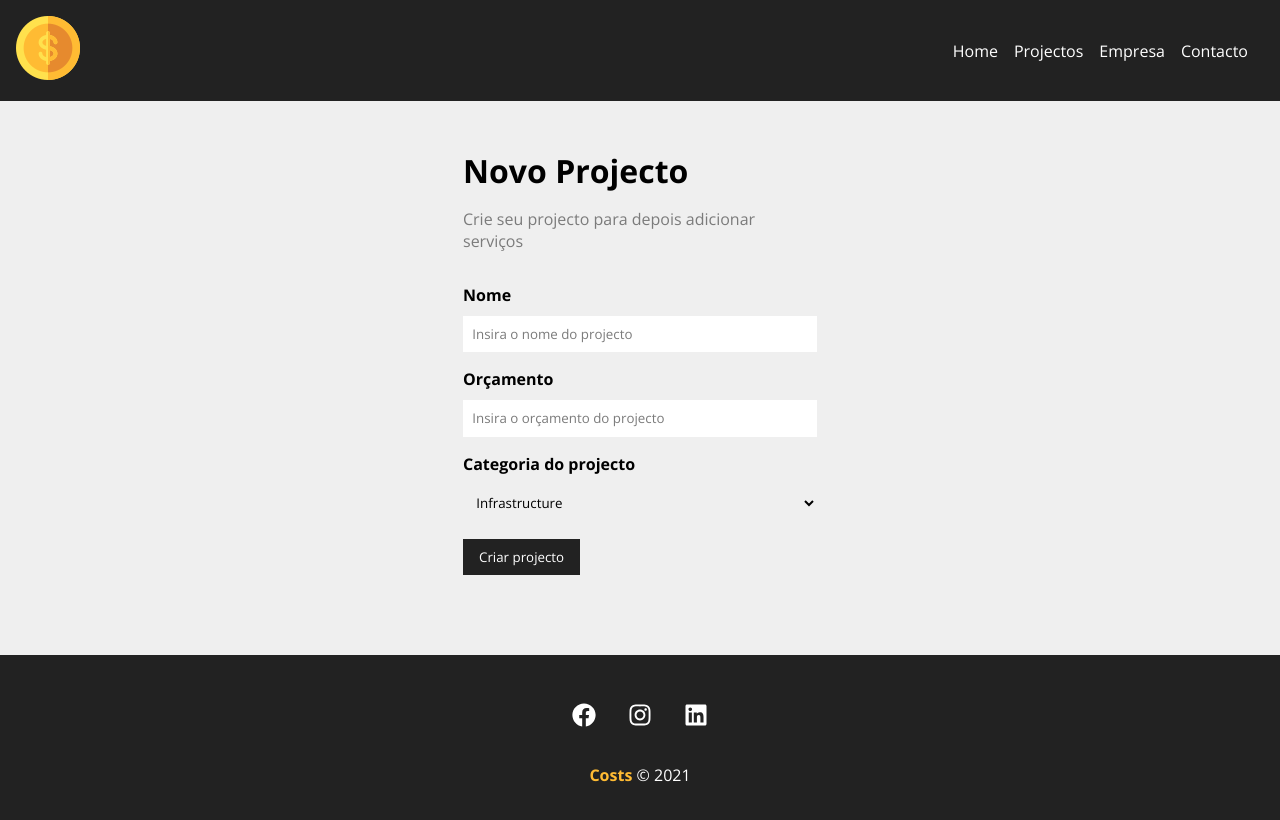
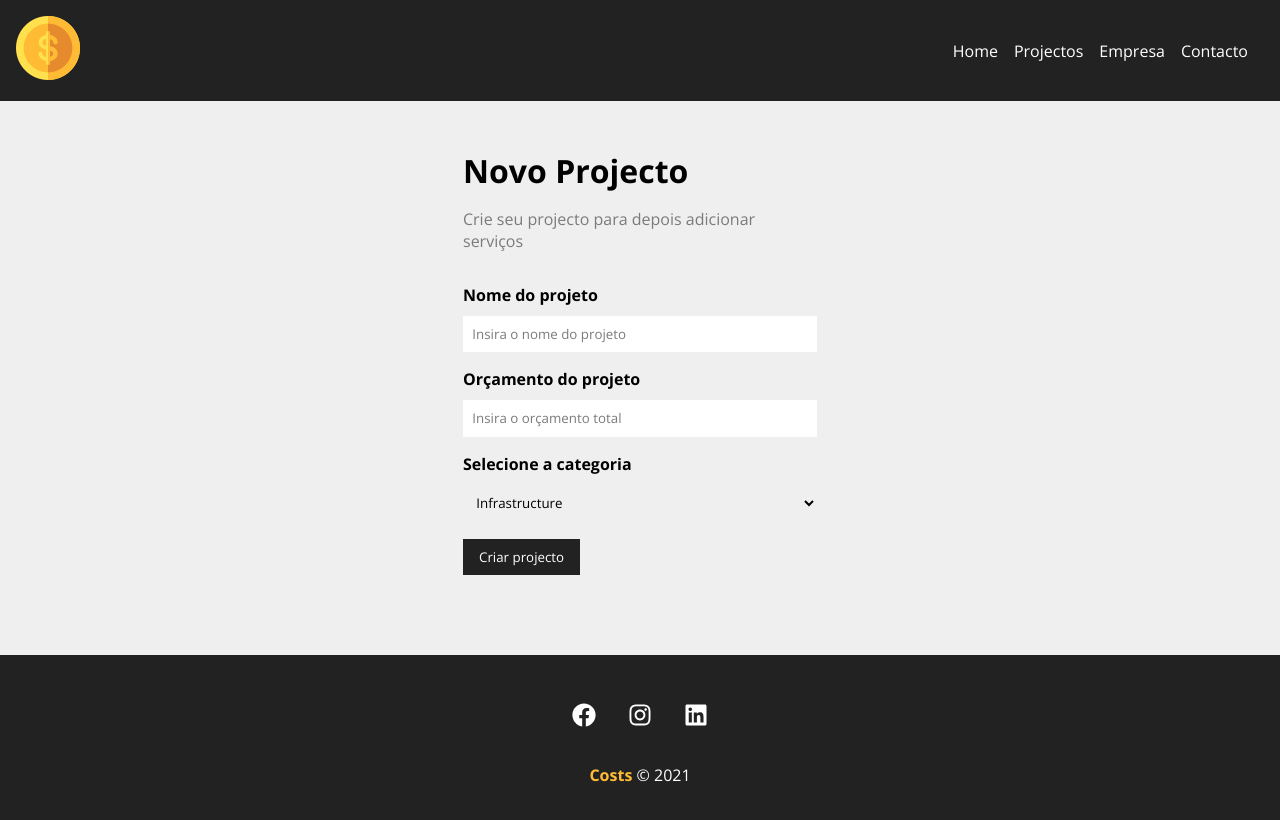
Before and after one commit to ariclenespedro/gestao_projectos_react, a React (Create React App) app: page /newproject in a window 1280 px wide. Shown: the top 820 px of the page. Built offline with nearby package versions, Linux system fonts and the light colour scheme; data requests are answered from the project's data file.

Commit message:
inserindo dados do projecto

```diff
--- a/db.json
+++ b/db.json
@@ -1,5 +1,12 @@
 {
-    "projects": [],
+    "projects": [
+        {
+            "id": "1",
+            "name": "Arte",
+            "budget": "100"
+
+        }
+    ],
     "categories": [
         {
             "id": 1,
@@ -17,7 +24,7 @@
 
         },
         {
-            "id": 3,
+            "id": 4,
             "name": "Analytics"
 
         }
--- a/src/components/Form/Select.js
+++ b/src/components/Form/Select.js
@@ -4,7 +4,7 @@ function Select({ text, value, name, options, handleOnChange }) {
     return (
         <div className={styles.form_control}>
             <label htmlFor={name}>{text}</label>
-            <select name={name} id={name}>
+            <select name={name} id={name} onChange={handleOnChange} value={value || ''}>
 
                 {options.map( (option) =>
                     <option value={option.id} key={option.id} >{option.name}</option>
--- a/src/components/pages/NewProject.js
+++ b/src/components/pages/NewProject.js
@@ -23,6 +23,7 @@ function NewProject() {
     .then(
       (data) => {
         console.log(data)
+        //redirect
       }).catch((error) => console.log(error))
   }
 
--- a/src/components/project/ProjectForm.js
+++ b/src/components/project/ProjectForm.js
@@ -4,35 +4,70 @@ import Select from "../Form/Select";
 import SubmitButton from "../Form/SubmitButton";
 import styles from "./ProjectForm.module.css";
 
-function ProjectForm({handlerSubmit,projectData,btnText}) {
+function ProjectForm({ handleSubmit, btnText, projectData }) {
+	const [project, setProject] = useState(projectData || {})
+	const [categories, setCategories] = useState([])
 
-	const [categories, setCategories] = useState([]);
-	const [project, setProject] = useState({} || projectData);
-
-	useEffect( () => {
-		fetch('http://localhost:5000/categories',{
+	useEffect(() => {
+	  fetch('http://localhost:5000/categories', {
 		method: 'GET',
 		headers: {
 		  'Content-Type': 'application/json',
 		},
 	  })
-		.then((response) => response.json())
+		.then((resp) => resp.json())
 		.then((data) => {
 		  setCategories(data)
 		})
-		.catch((error) => console.log(error))
-	},[]);
+	}, [])
+
+	const submit = (e) => {
+	  e.preventDefault()
+	  handleSubmit(project)
+	}
+
+	function handleChange(e) {
+	  setProject({ ...project, [e.target.name]: e.target.value })
+	}
+
+	function handleCategory(e) {
+	  setProject({
+		...project,
+		category: {
+		  id: e.target.value,
+		  name: e.target.options[e.target.selectedIndex].text,
+		},
+	  })
+	}
 
 	return (
-		<form className={styles.form}>
-			<Input type="text" name="Nome" text="Nome" placeholder="Insira o nome do projecto"/>
-			<Input type="number" name="budget" text="Orçamento" placeholder="Insira o orçamento do projecto"/>
-			<Select name="Categoria_id" text="Categoria do projecto" options={categories}/>
-			<SubmitButton text={btnText}/>
-
+	  <form onSubmit={submit} className={styles.form}>
+		<Input
+		  type="text"
+		  text="Nome do projeto"
+		  name="name"
+		  placeholder="Insira o nome do projeto"
+		  handleOnChange={handleChange}
+		  value={project.name}
+		/>
+		<Input
+		  type="number"
+		  text="Orçamento do projeto"
+		  name="budget"
+		  placeholder="Insira o orçamento total"
+		  handleOnChange={handleChange}
+		  value={project.budget}
+		/>
+		<Select
+		  name="category_id"
+		  text="Selecione a categoria"
+		  options={categories}
+		  handleOnChange={handleCategory}
+		  value={project.category ? project.category.id : ''}
+		/>
+		<SubmitButton text={btnText} />
 	  </form>
 	)
-
   }
 
-export default ProjectForm;
+  export default ProjectForm
```
Lines whose indentation alone changed are shown as unchanged.
